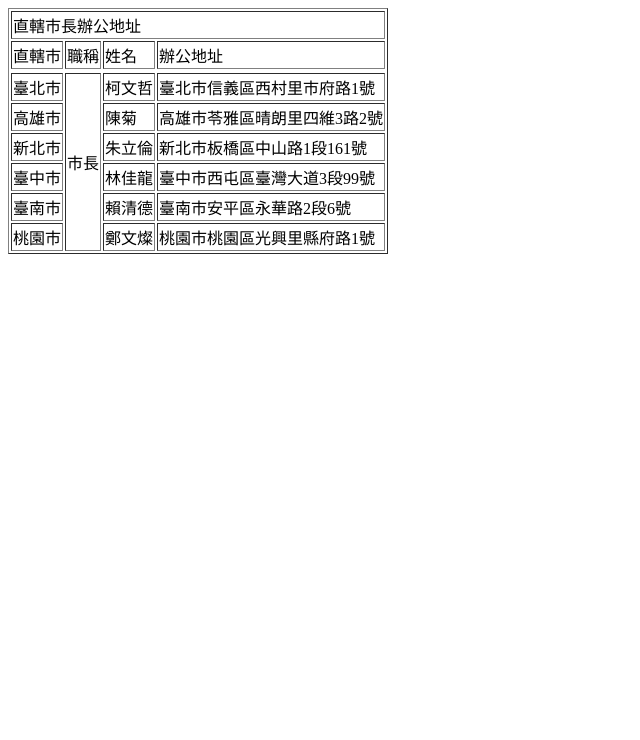
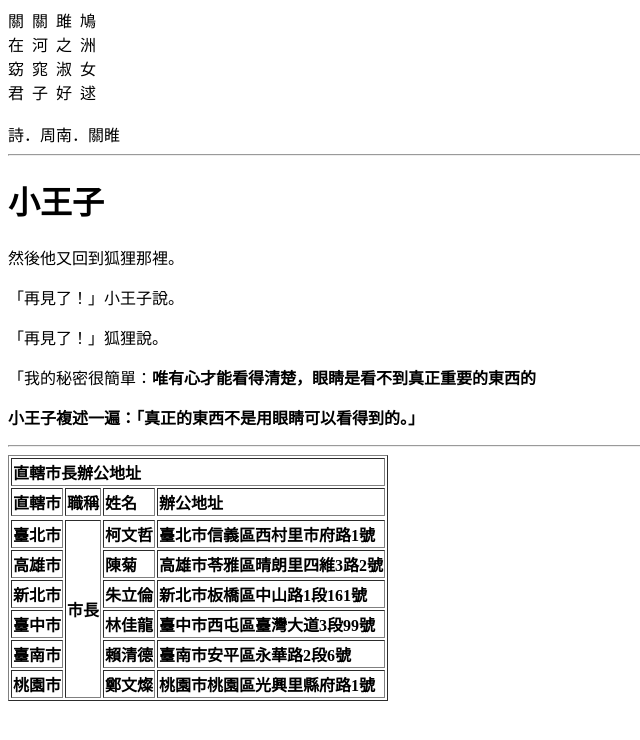
Before and after one commit to yencheng760601/HW01, a plain HTML site: page index.html in a window 1280 px wide. Shown: the whole page, without its empty margins (0-640 px from the left). Drawn offline with Linux system fonts and the light colour scheme.

Commit message:
Add files via upload

```diff
--- a/index.html
+++ b/index.html
@@ -5,6 +5,24 @@
     <title>Untitled Document</title>
 </head>
 <body>
+關&nbsp;&nbsp;關&nbsp;&nbsp;雎&nbsp;&nbsp;鳩<br>
+在&nbsp;&nbsp;河&nbsp;&nbsp;之&nbsp;&nbsp;洲<br>
+<!-- 註&nbsp;&nbsp;解&nbsp;&nbsp;此&nbsp;&nbsp;行 -->
+窈&nbsp;&nbsp;窕&nbsp;&nbsp;淑&nbsp;&nbsp;女<br>
+君&nbsp;&nbsp;子&nbsp;&nbsp;好&nbsp;&nbsp;逑<br>
+<br>
+詩．周南．關睢
+
+<hr>
+<h1>小王子</h1>
+<p>然後他又回到狐狸那裡。</p>
+<p>「再見了！」小王子說。</p>
+<p>「再見了！」狐狸說。</p>
+  <blackquote>「我的秘密很簡單：<strong>唯有心才能看得清楚，眼睛是看不到真正重要的東西的</strong。」</blockquote>
+  <p>小王子複述一遍：「真正的東西不是用眼睛可以看得到的。」</p>
+  <hr>
+
+
 <table border="1">
   <tr><td colspan=4>直轄市長辦公地址</td></tr>
   <tr><td>直轄市</td><td>職稱</td><td>姓名</td><td>辦公地址</td><tr></tr>
```
